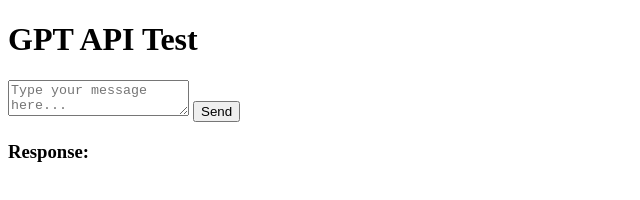
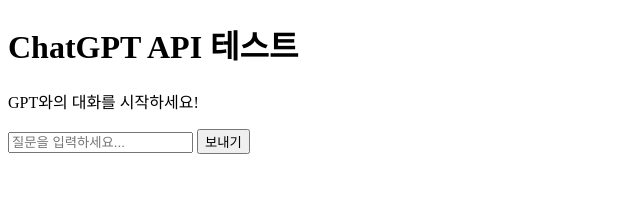
Before and after one commit to htk7079/htk.github.io, a website: page gptest.html in a window 1280 px wide. Shown: the whole page, without its empty margins (0-640 px from the left). Drawn offline with Linux system fonts and the light colour scheme.

Commit message:
Update gptest.html

```diff
--- a/gptest.html
+++ b/gptest.html
@@ -1,53 +1,65 @@
 <!DOCTYPE html>
-<html lang="en">
+<html lang="ko">
 <head>
   <meta charset="UTF-8">
   <meta name="viewport" content="width=device-width, initial-scale=1.0">
-    <title>GPT Test</title>
+  <title>ChatGPT API 테스트</title>
+  <style>
+    /* 스타일링은 동일 */
+  </style>
 </head>
 <body>
-    <h1>GPT API Test</h1>
-    <textarea id="inputText" placeholder="Type your message here..."></textarea>
-    <button onclick="sendToGPT()">Send</button>
-    <div>
-        <h3>Response:</h3>
-        <pre id="responseText"></pre>
+  <h1>ChatGPT API 테스트</h1>
+  <div class="chat-container">
+    <div class="chat-box" id="chatBox">
+      <p>GPT와의 대화를 시작하세요!</p>
+    </div>
+    <div class="input-area">
+      <input type="text" id="userInput" placeholder="질문을 입력하세요..." />
+      <button id="sendButton">보내기</button>
+    </div>
   </div>
 
-    <script src="apikey.js"></script>
   <script>
-        async function sendToGPT() {
-            const inputText = document.getElementById('inputText').value;
-            const responseText = document.getElementById('responseText');
+    const chatBox = document.getElementById('chatBox');
+    const userInput = document.getElementById('userInput');
+    const sendButton = document.getElementById('sendButton');
 
-            if (!inputText) {
-                alert('Please enter some text!');
-                return;
-            }
-
-            const data = {
-                prompt: inputText,
-                max_tokens: 100,
-                model: "text-davinci-003"
+    const appendMessage = (sender, message) => {
+      const messageElement = document.createElement('p');
+      messageElement.innerHTML = `<strong>${sender}:</strong> ${message}`;
+      chatBox.appendChild(messageElement);
+      chatBox.scrollTop = chatBox.scrollHeight;
     };
 
+    const sendMessage = async () => {
+      const message = userInput.value.trim();
+      if (!message) return;
+
+      appendMessage('사용자', message);
+      userInput.value = '';
+
       try {
-                const response = await fetch("https://api.openai.com/v1/completions", {
-                    method: "POST",
+        const response = await fetch('/.netlify/functions/chatgpt', {
+          method: 'POST',
           headers: {
-                        "Content-Type": "application/json",
-                        "Authorization": `Bearer ${API_KEY}`,
+            'Content-Type': 'application/json',
           },
-                    body: JSON.stringify(data),
+          body: JSON.stringify({ message }),
         });
 
-                const result = await response.json();
-                responseText.textContent = result.choices[0].text.trim();
+        const data = await response.json();
+        appendMessage('GPT', data.reply);
       } catch (error) {
-                console.error("Error:", error);
-                responseText.textContent = "Error fetching GPT response.";
+        appendMessage('GPT', '오류가 발생했습니다. 다시 시도해주세요.');
+        console.error(error);
       }
-        }
+    };
+
+    sendButton.addEventListener('click', sendMessage);
+    userInput.addEventListener('keypress', (e) => {
+      if (e.key === 'Enter') sendMessage();
+    });
   </script>
 </body>
 </html>
```
Lines whose indentation alone changed are shown as unchanged.
